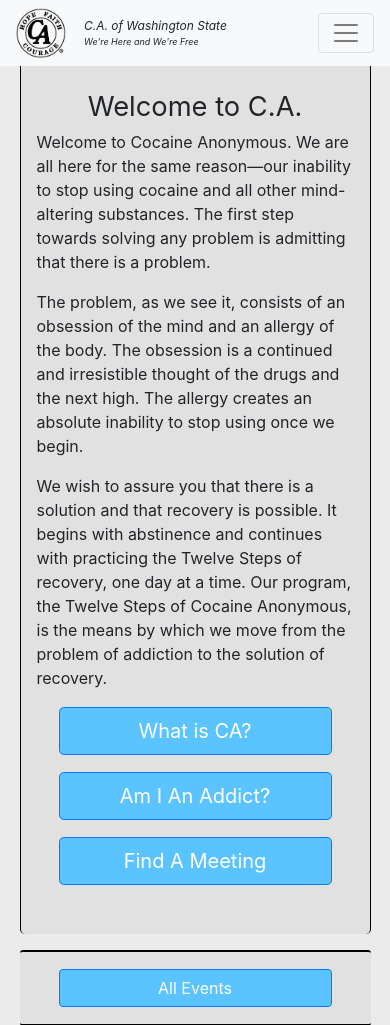
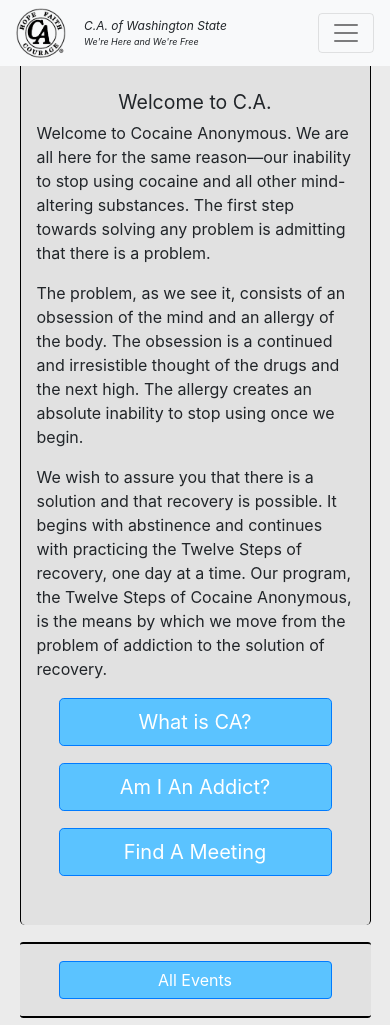
Before and after one commit to nathancmoore/final_project, a Django app: template ca_website/ca_website/templates/ca_website/home.html in a window 390 px wide. Shown: the top 1025 px of the page. Run offline with Django 3.2, Linux system fonts and the light colour scheme; the template is opened without the code that fills it, so the values that code supplies are empty; some libraries are stand-ins or nearby versions.

Commit message:
created media query to fix scaling issue.

```diff
--- a/ca_website/ca_website/templates/ca_website/about.html
+++ b/ca_website/ca_website/templates/ca_website/about.html
@@ -30,9 +30,8 @@
        <li>Having had a spiritual awakening as the result of these Steps, we tried to carry this message to addicts, and to practice these principles in all our affairs.</li>
     </ol>
 </div>
-<div class="card">
-    <div class="card-header"><br></div>
-    <h3 class="card-title">12 TRADITIONS OF COCAINE ANONYMOUS</h3>
+<div class="card" id="verticle">
+    <h3 class="card-title" id="aligntop">12 TRADITIONS OF COCAINE ANONYMOUS</h3>
     <ol class="list-group">
       <li class="list-group-item">1. Our common welfare should come first; personal recovery depends upon C.A. unity.</li>
       <li class="list-group-item">2. For our group purpose, there is but one ultimate authority—a loving God as He may express Himself in our group conscience. Our leaders are but trusted servants; they do not govern.</li>
--- a/ca_website/ca_website/templates/ca_website/events.html
+++ b/ca_website/ca_website/templates/ca_website/events.html
@@ -1,6 +1,6 @@
 {% extends 'ca_website/base.html' %}
 {% block content %}
-<div class="container" id="containerx">
+<div class="jumbotron" id="containerx">
     <div class="row">
         {% for event in events %}
         <div class="col-sm-6">
--- a/ca_website/static/aesthetics.css
+++ b/ca_website/static/aesthetics.css
@@ -98,3 +98,11 @@
     color: rgb(240, 240, 240);
     margin-top: 1vh;
 }
+@media (max-width: 10024px) {
+    #cawelcome {
+        font-size: 6vw;
+    }
+    #cawelcome {
+        font-size: 5vw;
+    }
+}
```
Also changed, not shown: ca_website/static/bootstrap.css.
